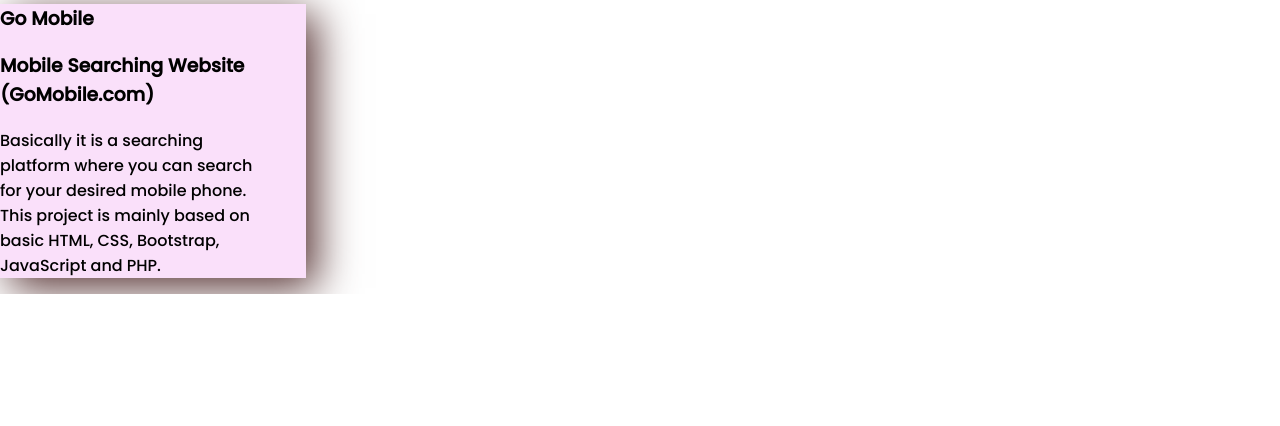
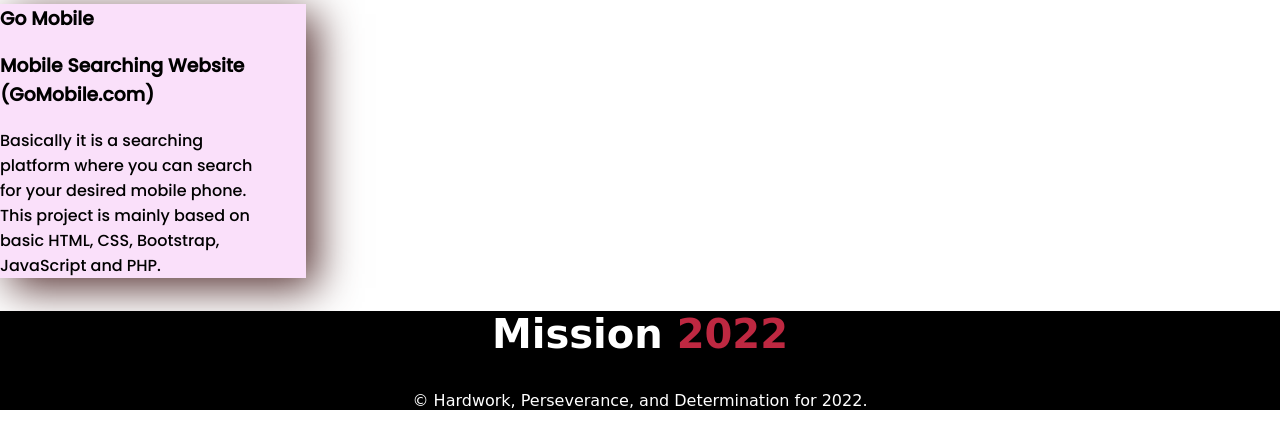
Before and after one commit to Shafaitul-Jannat/MY-First-Website, a plain HTML site: page index.html in a window 1280 px wide. Shown: the part 2398-2824 px from the top of the page. Before the commit the page ends 2692 px from the top, so only its background shows below. Drawn offline with nearby package versions, Linux system fonts and the light colour scheme.

Commit message:
footer added

```diff
--- a/index.html
+++ b/index.html
@@ -93,6 +93,10 @@
     </div>
 
         </section>
+        <footer class="footer">
+            <h2> Mission <span class="red"> 2022 </span></h2>
+            <p>© Hardwork, Perseverance, and Determination for 2022.</p>
+        </footer>
 
 </body>
 
--- a/style.css
+++ b/style.css
@@ -108,3 +108,14 @@ h2{
     padding-right: 50%;
     margin-top: 5%;
 }
+.footer{
+    color:white;
+    background-color: black;
+    font-family: 'Courgette', cursive;
+
+    text-align: center;
+
+}
+.red{
+    color:rgb(190, 40, 65);
+}
```
